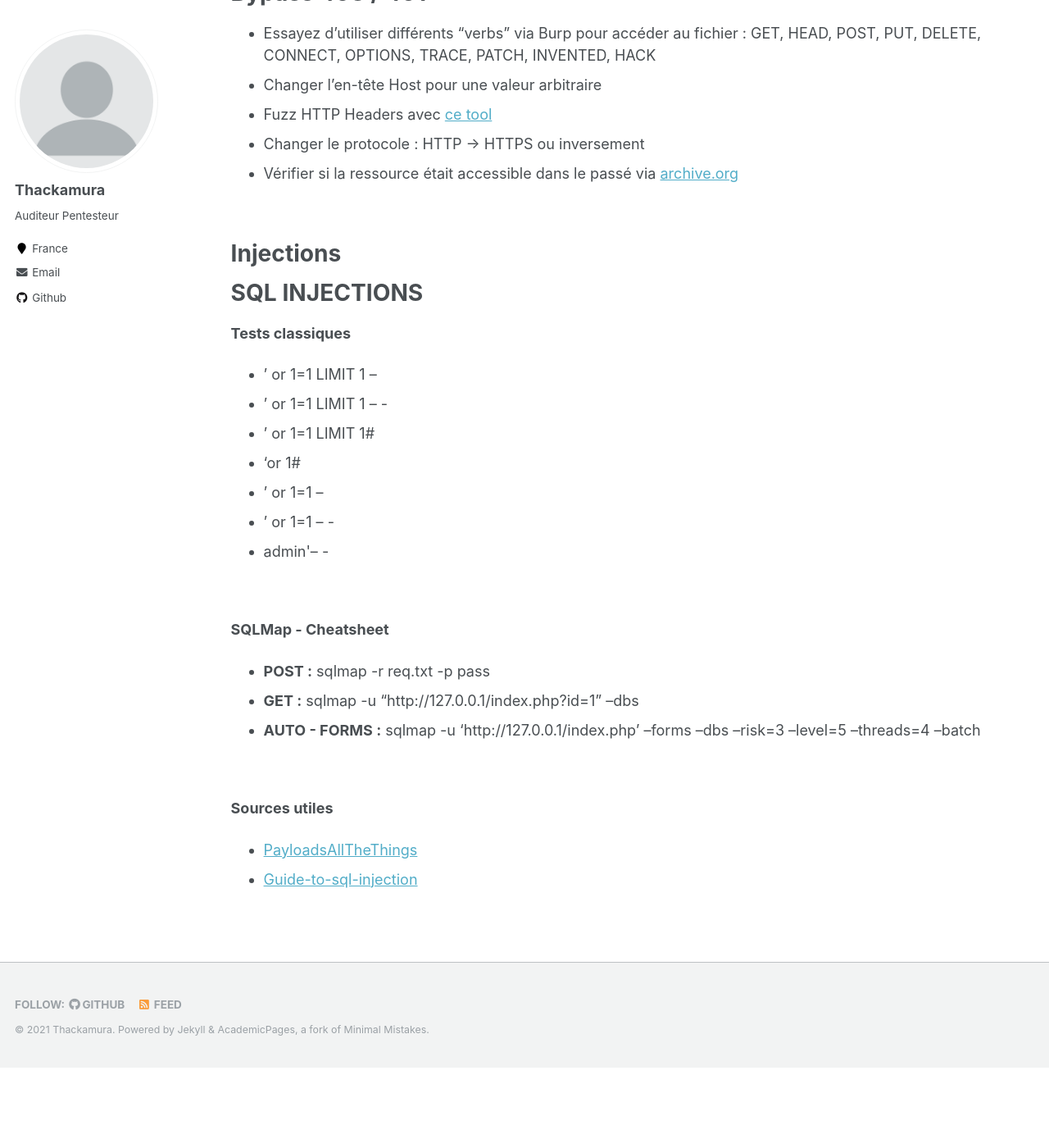
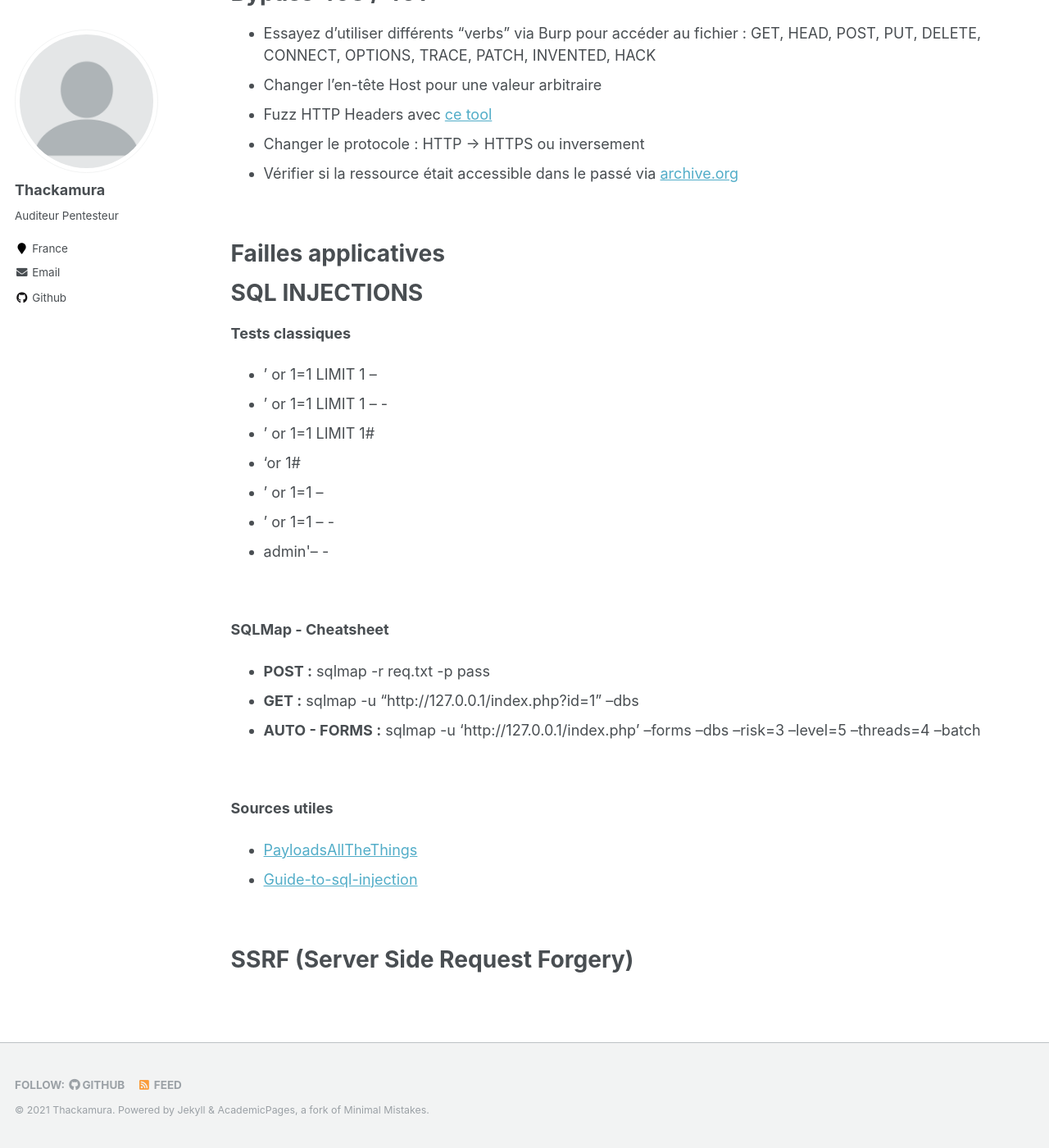
Before and after one commit to thackamura/thackamura.github.io, a Jekyll site: the page built from _pages/web-checklist.md, in a window 1280 px wide and 1400 px high, scrolled down 2157 px. Shown: the whole window at 82% size. Built offline with Jekyll 4.4.1, drawn with Linux system fonts in a browser that asks for light colours; before the commit the page ends 3459 px from its top, so only the background shows below that.

Commit message:
Update web-checklist.md

```diff
--- a/_pages/web-checklist.md
+++ b/_pages/web-checklist.md
@@ -85,7 +85,7 @@ Bypass 403 / 401
 
 <br/>
 
-Injections
+Failles applicatives
 ======
 
 SQL INJECTIONS
@@ -112,3 +112,8 @@ SQL INJECTIONS
 **Sources utiles**
 * [PayloadsAllTheThings](https://github.com/swisskyrepo/PayloadsAllTheThings/tree/master/SQL%20Injection)
 * [Guide-to-sql-injection](https://cobalt.io/blog/a-pentesters-guide-to-sql-injection-sqli)
+
+<br/>
+
+SSRF (Server Side Request Forgery)
+======
```
